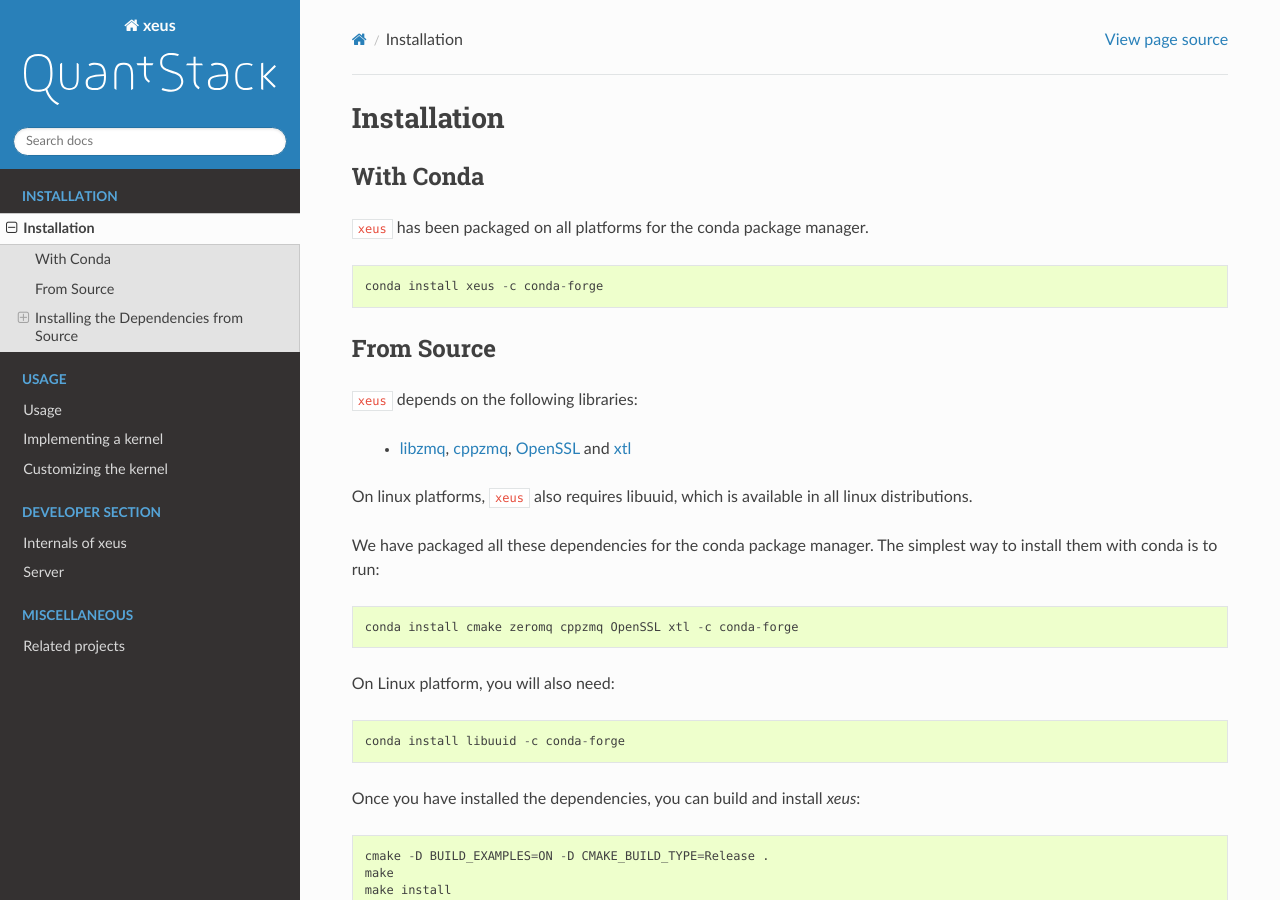
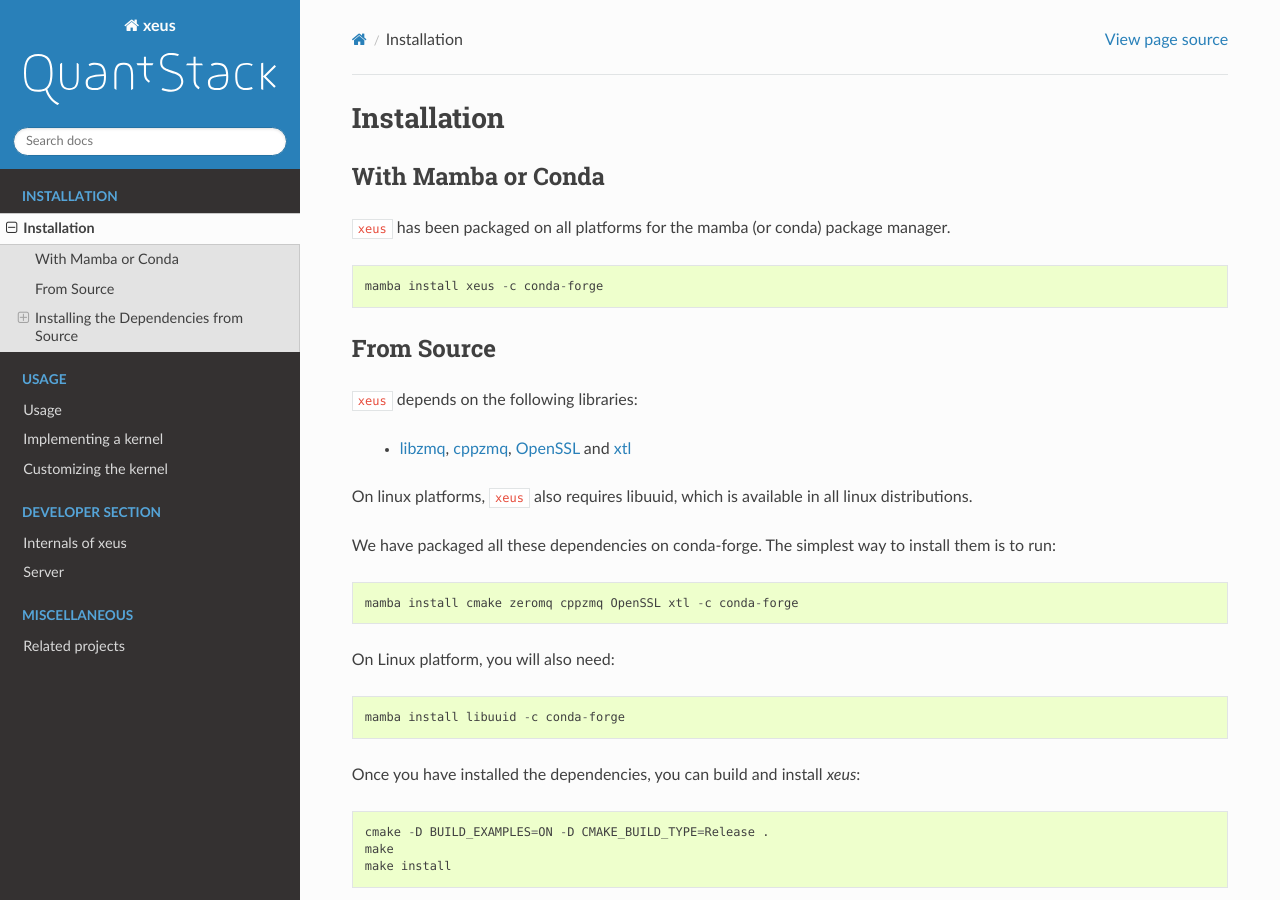
Before and after one commit to jupyter-xeus/xeus, a Sphinx documentation site: the page built from docs/source/installation.rst, in a window 1280 px wide and 900 px high. Built offline with Sphinx 7.4.7 and the Read the Docs theme 2.0.0, drawn with Linux system fonts in a browser that asks for light colours.

Commit message:
Update installation instructions to mention mamba

```diff
--- a/docs/source/installation.rst
+++ b/docs/source/installation.rst
@@ -7,14 +7,14 @@
 Installation
 ============
 
-With Conda
-----------
+With Mamba or Conda
+-------------------
 
-``xeus`` has been packaged on all platforms for the conda package manager.
+``xeus`` has been packaged on all platforms for the mamba (or conda) package manager.
 
 .. code::
 
-    conda install xeus -c conda-forge
+    mamba install xeus -c conda-forge
 
 From Source
 -----------
@@ -25,17 +25,17 @@ From Source
 
 On linux platforms, ``xeus`` also requires libuuid, which is available in all linux distributions.
 
-We have packaged all these dependencies for the conda package manager. The simplest way to install them with conda is to run:
+We have packaged all these dependencies on conda-forge. The simplest way to install them is to run:
 
 .. code::
 
-    conda install cmake zeromq cppzmq OpenSSL xtl -c conda-forge
+    mamba install cmake zeromq cppzmq OpenSSL xtl -c conda-forge
 
 On Linux platform, you will also need:
 
 .. code::
 
-    conda install libuuid -c conda-forge
+    mamba install libuuid -c conda-forge
 
 Once you have installed the dependencies, you can build and install `xeus`:
 
```
Also changed, not shown: README.md (+6 -7 lines).
